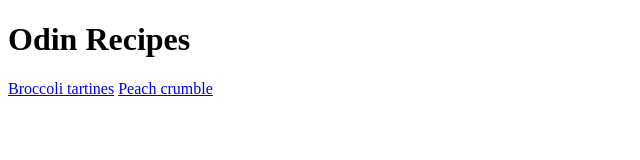
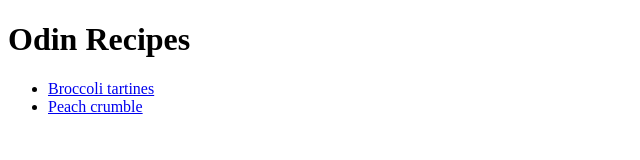
Before and after one commit to eastouest/odin-recipes, a plain HTML site: page index.html in a window 1280 px wide. Shown: the whole page, without its empty margins (0-640 px from the left). Drawn offline with Linux system fonts and the light colour scheme.

Commit message:
Add style to list of recipes

```diff
--- a/index.html
+++ b/index.html
@@ -7,7 +7,9 @@
 
   <body>
     <h1>Odin Recipes</h1>
-    <a href="./recipes/tartines.html">Broccoli tartines</a>
-    <a href="./recipes/crumble.html">Peach crumble</a>
+    <ul>
+        <li><a href="./recipes/tartines.html">Broccoli tartines</a></li>
+        <li><a href="./recipes/crumble.html">Peach crumble</a></li>
+    </ul>
 </body>
 </html>
```
